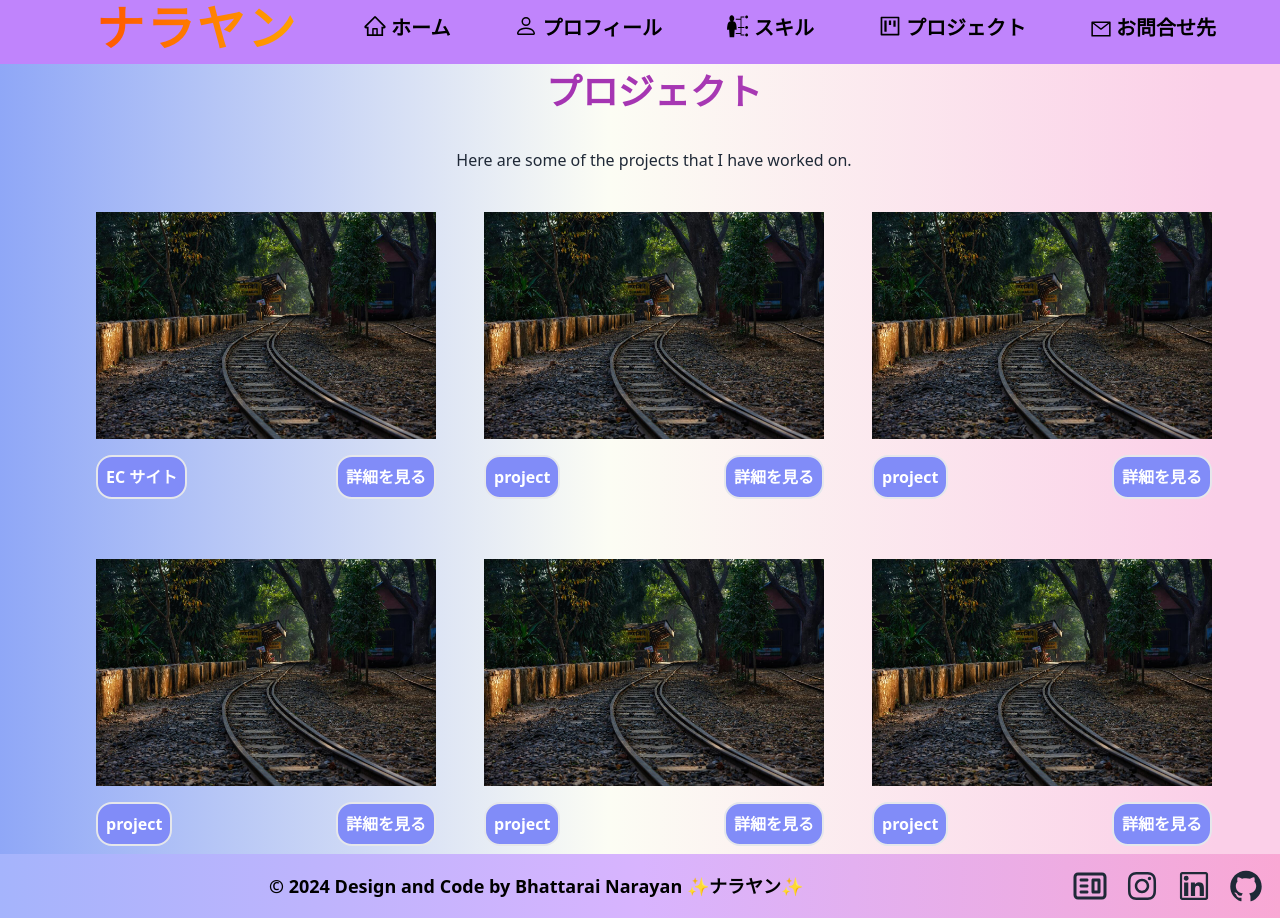
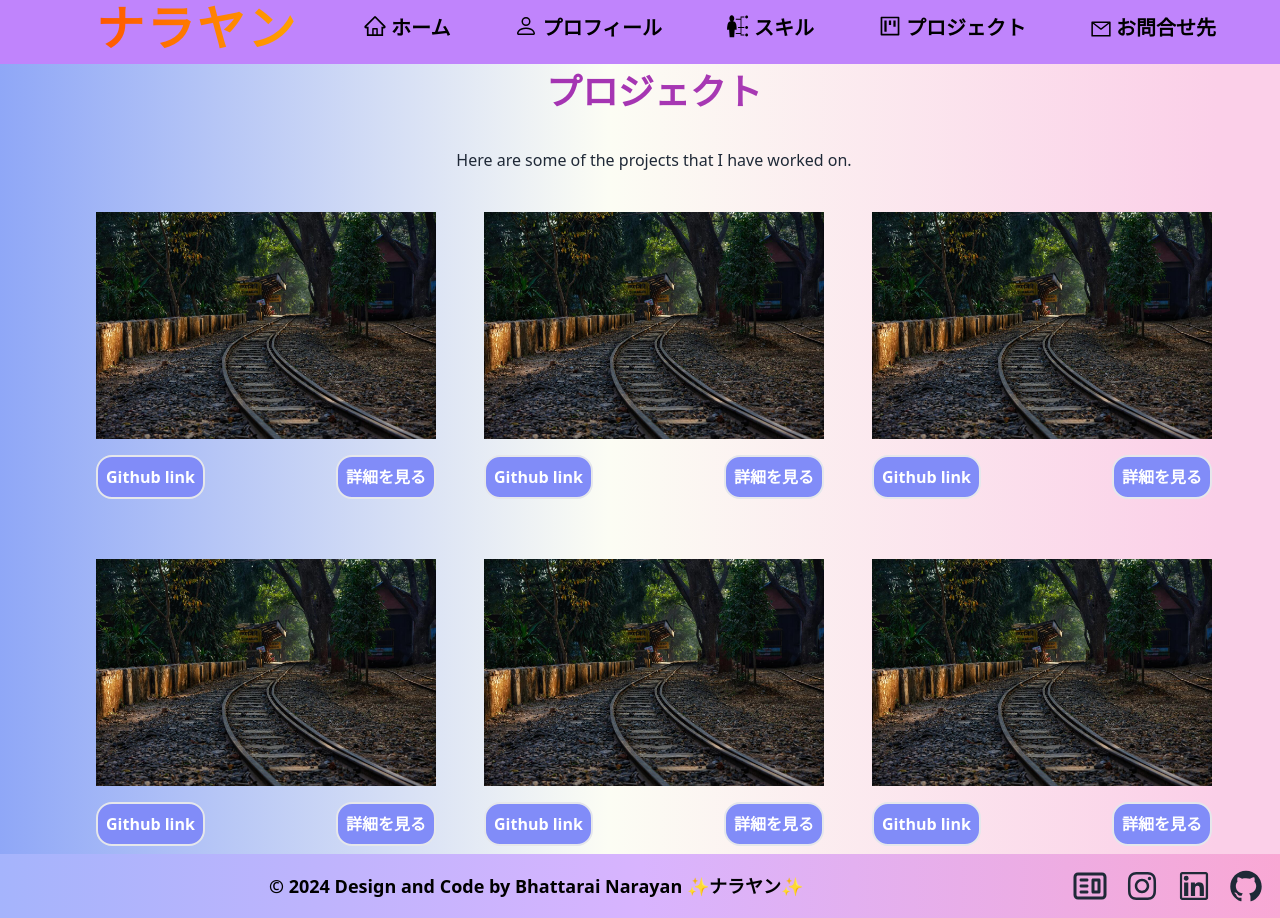
Before and after one commit to BhattaraiNarayan/react_portfolio, a React (Vite) app: page /react_portfolio/portfolio in a window 1280 px wide. Built offline with nearby package versions, Linux system fonts and the light colour scheme.

Commit message:
some changes

```diff
--- a/src/components/Footer.jsx
+++ b/src/components/Footer.jsx
@@ -10,12 +10,12 @@ const Footer=()=>{
         </div>
         <div className=" flex items-center text-lg justify-end gap-1 md:gap-4 md:mr-4">
           <a
-            href="https://www.bhattarainarayan.com/"
+            href="https://bhattarainarayan.github.io/react_portfolio/"
             alt="Bhattarai Narayan's website link"
             target="_blank"
             className="hover:text-white"
-            >
-          <CgWebsite size={36} />
+          >
+            <CgWebsite size={36} />
           </a>
           <a
             href="https://www.instagram.com/narayan.bhattarai.50596/"
--- a/src/components/Portfolio.jsx
+++ b/src/components/Portfolio.jsx
@@ -11,12 +11,12 @@ const Portfolio=()=>{
           Here are some of the projects that I have worked on.{" "}
         </p>
         <div className="grid sm:grid-cols-3 gap-12">
-          <ProjectItem img={projectItem} title="EC サイト" />
-          <ProjectItem img={projectItem} title="project" />
-          <ProjectItem img={projectItem} title="project" />
-          <ProjectItem img={projectItem} title="project" />
-          <ProjectItem img={projectItem} title="project" />
-          <ProjectItem img={projectItem} title="project" />
+          <ProjectItem img={projectItem} title="Github link" />
+          <ProjectItem img={projectItem} title="Github link" />
+          <ProjectItem img={projectItem} title="Github link" />
+          <ProjectItem img={projectItem} title="Github link" />
+          <ProjectItem img={projectItem} title="Github link" />
+          <ProjectItem img={projectItem} title="Github link" />
         </div>
       </div>
     );
--- a/src/components/ProjectItem.jsx
+++ b/src/components/ProjectItem.jsx
@@ -14,12 +14,9 @@ return (
           className="mt-4 p-2 border-2 rounded-2xl font-bold text-white bg-indigo-400
         "
         >
-        {title}
+          {title}
         </h3>
-        <a
-          href=" https://bhattarainarayan.github.io/Ecommerce_Website/"
-          target="_blank"
-        >
+        <a href="https://github.com/BhattaraiNarayan" target="_blank">
           <p className="bg-indigo-400 mt-4 p-2 cursor-pointer border-2 rounded-2xl shadow-5xl font-bold text-white">
             詳細を見る
           </p>
```
